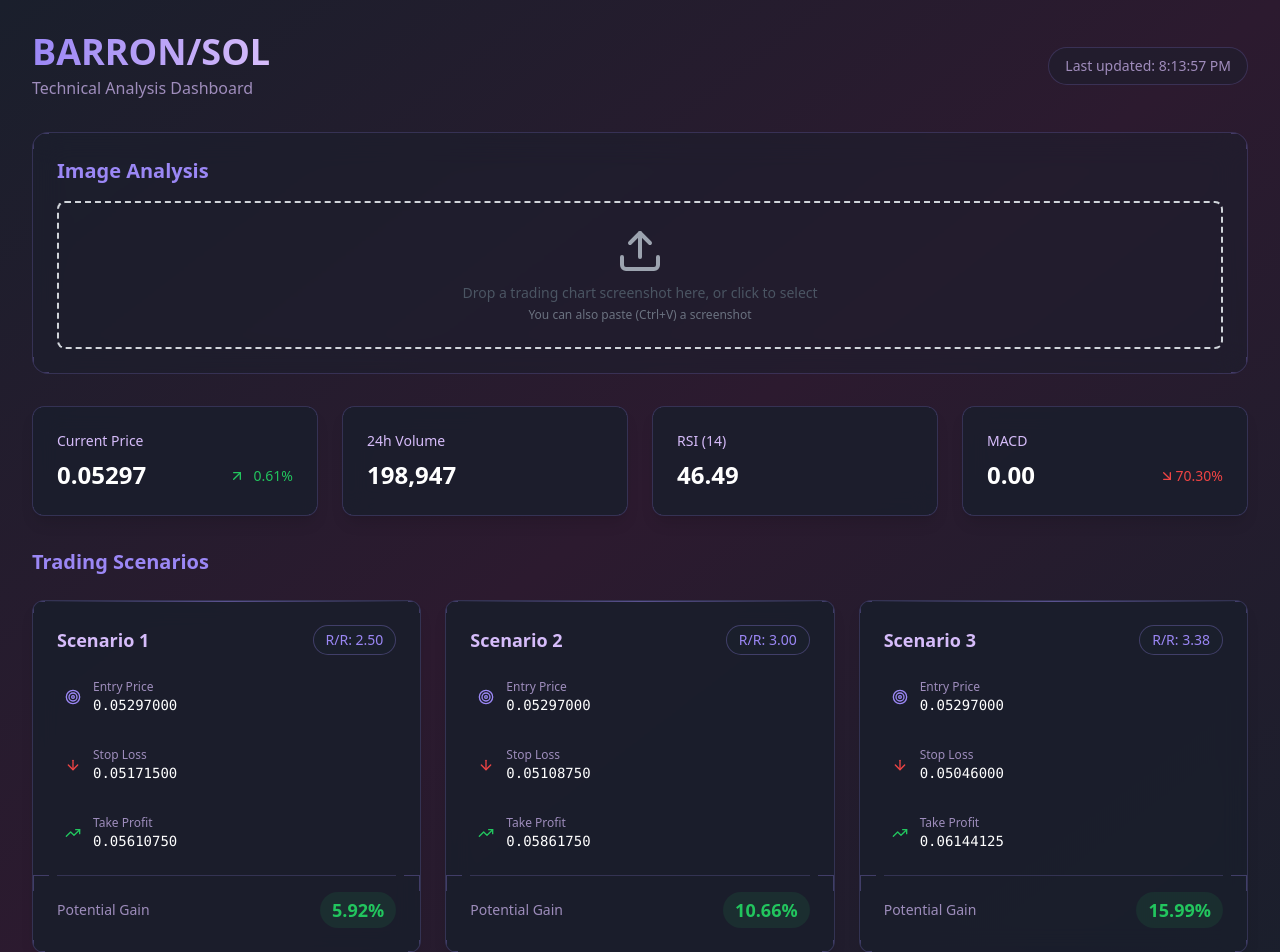
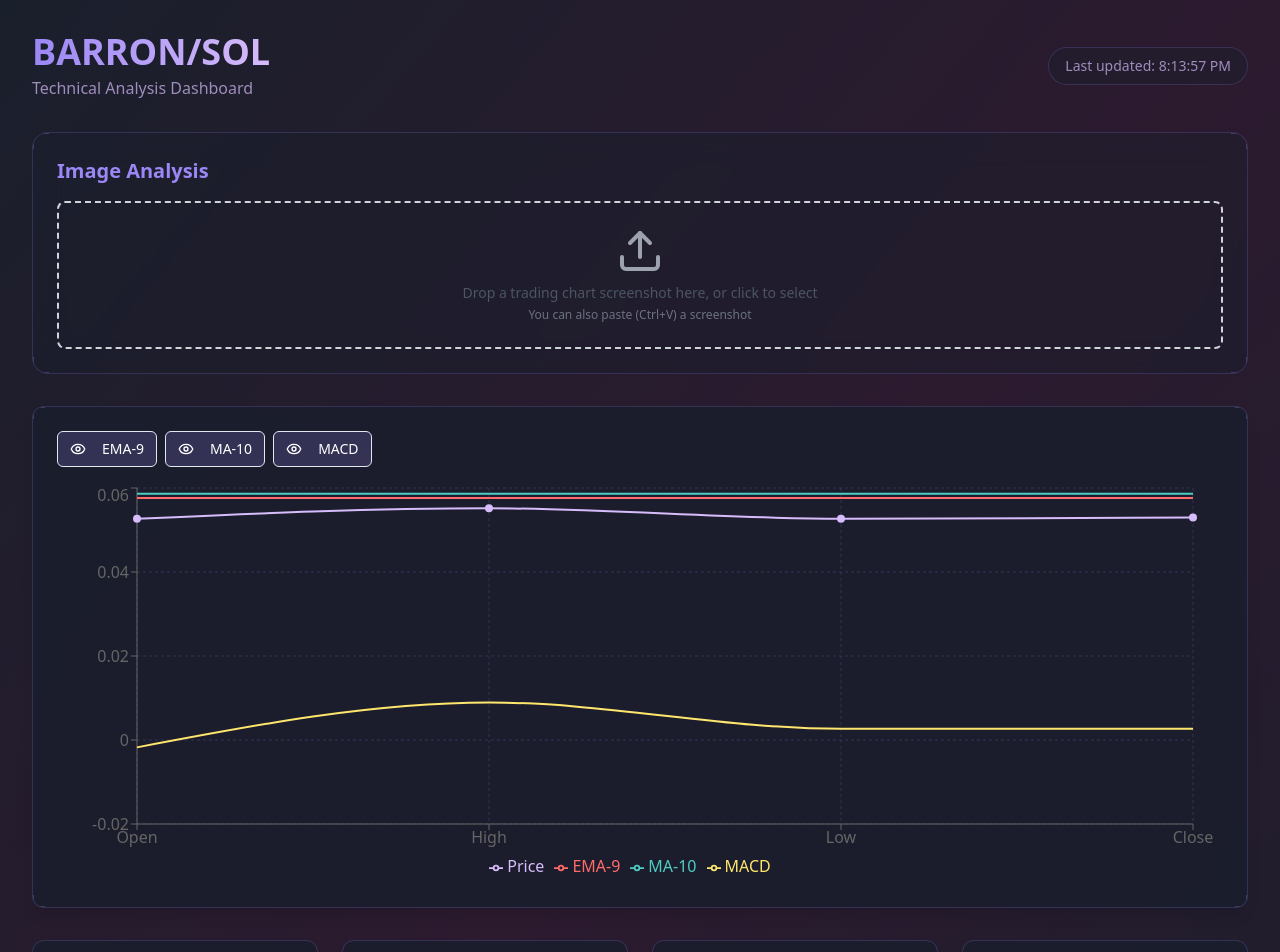
Before and after one commit to bloodemerald/trade-genius-forecast, a React (Vite) app: page / in a window 1280 px wide. Shown: the top 952 px of the page. Built offline with nearby package versions, Linux system fonts and the light colour scheme.

Commit message:
Update codebase as requested
This commit includes various updates to the codebase based on the user's request. Further details on specific changes can be provided upon review.
[skip gpt_engineer]

```diff
--- /dev/null
+++ b/src/components/InteractiveChart.tsx
@@ -0,0 +1,154 @@
+import { useState } from "react";
+import {
+  LineChart,
+  Line,
+  XAxis,
+  YAxis,
+  CartesianGrid,
+  Tooltip,
+  Legend,
+  ResponsiveContainer,
+} from "recharts";
+import { motion } from "framer-motion";
+import { Eye, EyeOff } from "lucide-react";
+import { Button } from "./ui/button";
+
+interface ChartData {
+  name: string;
+  price: number;
+  EMA_9?: number;
+  MA_10?: number;
+  MACD?: number;
+}
+
+interface InteractiveChartProps {
+  price: number[];
+  indicators: {
+    EMA_9: number;
+    MA_10: number;
+    MACD: number[];
+  };
+}
+
+export const InteractiveChart = ({ price, indicators }: InteractiveChartProps) => {
+  const [showEMA, setShowEMA] = useState(true);
+  const [showMA, setShowMA] = useState(true);
+  const [showMACD, setShowMACD] = useState(true);
+
+  // Transform data for Recharts
+  const data: ChartData[] = [
+    { name: "Open", price: price[0], EMA_9: indicators.EMA_9, MA_10: indicators.MA_10, MACD: indicators.MACD[0] },
+    { name: "High", price: price[1], EMA_9: indicators.EMA_9, MA_10: indicators.MA_10, MACD: indicators.MACD[1] },
+    { name: "Low", price: price[2], EMA_9: indicators.EMA_9, MA_10: indicators.MA_10, MACD: indicators.MACD[2] },
+    { name: "Close", price: price[3], EMA_9: indicators.EMA_9, MA_10: indicators.MA_10, MACD: indicators.MACD[2] },
+  ];
+
+  return (
+    <motion.div
+      initial={{ opacity: 0, y: 20 }}
+      animate={{ opacity: 1, y: 0 }}
+      className="relative backdrop-blur-md bg-[#1A1F2C]/80 rounded-xl p-6 shadow-lg border border-[#9b87f5]/20 overflow-hidden group hover:border-[#9b87f5]/40 transition-all duration-300"
+    >
+      <div className="absolute inset-0 bg-gradient-to-br from-[#9b87f5]/5 to-transparent opacity-0 group-hover:opacity-100 transition-opacity duration-300" />
+
+      <div className="flex gap-2 mb-4 relative z-10">
+        <Button
+          variant="outline"
+          size="sm"
+          onClick={() => setShowEMA(!showEMA)}
+          className={`${showEMA ? 'bg-[#9b87f5]/20' : ''}`}
+        >
+          {showEMA ? <Eye className="w-4 h-4 mr-2" /> : <EyeOff className="w-4 h-4 mr-2" />}
+          EMA-9
+        </Button>
+        <Button
+          variant="outline"
+          size="sm"
+          onClick={() => setShowMA(!showMA)}
+          className={`${showMA ? 'bg-[#9b87f5]/20' : ''}`}
+        >
+          {showMA ? <Eye className="w-4 h-4 mr-2" /> : <EyeOff className="w-4 h-4 mr-2" />}
+          MA-10
+        </Button>
+        <Button
+          variant="outline"
+          size="sm"
+          onClick={() => setShowMACD(!showMACD)}
+          className={`${showMACD ? 'bg-[#9b87f5]/20' : ''}`}
+        >
+          {showMACD ? <Eye className="w-4 h-4 mr-2" /> : <EyeOff className="w-4 h-4 mr-2" />}
+          MACD
+        </Button>
+      </div>
+
+      <div className="h-[400px] relative z-10">
+        <ResponsiveContainer width="100%" height="100%">
+          <LineChart data={data} margin={{ top: 5, right: 30, left: 20, bottom: 5 }}>
+            <CartesianGrid strokeDasharray="3 3" className="stroke-[#9b87f5]/20" />
+            <XAxis
+              dataKey="name"
+              className="text-[#D6BCFA]"
+            />
+            <YAxis
+              className="text-[#D6BCFA]"
+              domain={['auto', 'auto']}
+            />
+            <Tooltip
+              contentStyle={{
+                backgroundColor: '#1A1F2C',
+                border: '1px solid rgba(155, 135, 245, 0.2)',
+                borderRadius: '8px',
+                color: '#D6BCFA'
+              }}
+            />
+            <Legend />
+            <Line
+              type="monotone"
+              dataKey="price"
+              stroke="#D6BCFA"
+              strokeWidth={2}
+              dot={{ fill: '#D6BCFA' }}
+              name="Price"
+            />
+            {showEMA && (
+              <Line
+                type="monotone"
+                dataKey="EMA_9"
+                stroke="#FF6B6B"
+                strokeWidth={2}
+                dot={false}
+                name="EMA-9"
+              />
+            )}
+            {showMA && (
+              <Line
+                type="monotone"
+                dataKey="MA_10"
+                stroke="#4ECDC4"
+                strokeWidth={2}
+                dot={false}
+                name="MA-10"
+              />
+            )}
+            {showMACD && (
+              <Line
+                type="monotone"
+                dataKey="MACD"
+                stroke="#FFE66D"
+                strokeWidth={2}
+                dot={false}
+                name="MACD"
+              />
+            )}
+          </LineChart>
+        </ResponsiveContainer>
+      </div>
+
+      {/* Decorative corner elements */}
+      <div className="absolute top-0 left-0 w-3 h-3 border-t border-l border-[#9b87f5]/30" />
+      <div className="absolute top-0 right-0 w-3 h-3 border-t border-r border-[#9b87f5]/30" />
+      <div className="absolute bottom-0 left-0 w-3 h-3 border-b border-l border-[#9b87f5]/30" />
+      <div className="absolute bottom-0 right-0 w-3 h-3 border-b border-r border-[#9b87f5]/30" />
+    </motion.div>
+  );
+};
--- a/src/pages/Index.tsx
+++ b/src/pages/Index.tsx
@@ -1,6 +1,7 @@
 import { useState } from "react";
 import { TradingCard } from "@/components/TradingCard";
 import { TradeScenario } from "@/components/TradeScenario";
+import { InteractiveChart } from "@/components/InteractiveChart";
 import { motion } from "framer-motion";
 import ImageUploader from "@/components/ImageUploader";
 
@@ -136,6 +137,11 @@ const Index = () => {
           <div className="absolute bottom-0 right-0 w-4 h-4 border-b border-r border-[#9b87f5]/30" />
         </motion.div>
 
+        <InteractiveChart
+          price={data.price}
+          indicators={data.indicators}
+        />
+
         <div className="grid grid-cols-1 md:grid-cols-2 lg:grid-cols-4 gap-6">
           <TradingCard
             title="Current Price"
```
Lines whose indentation alone changed are shown as unchanged.
